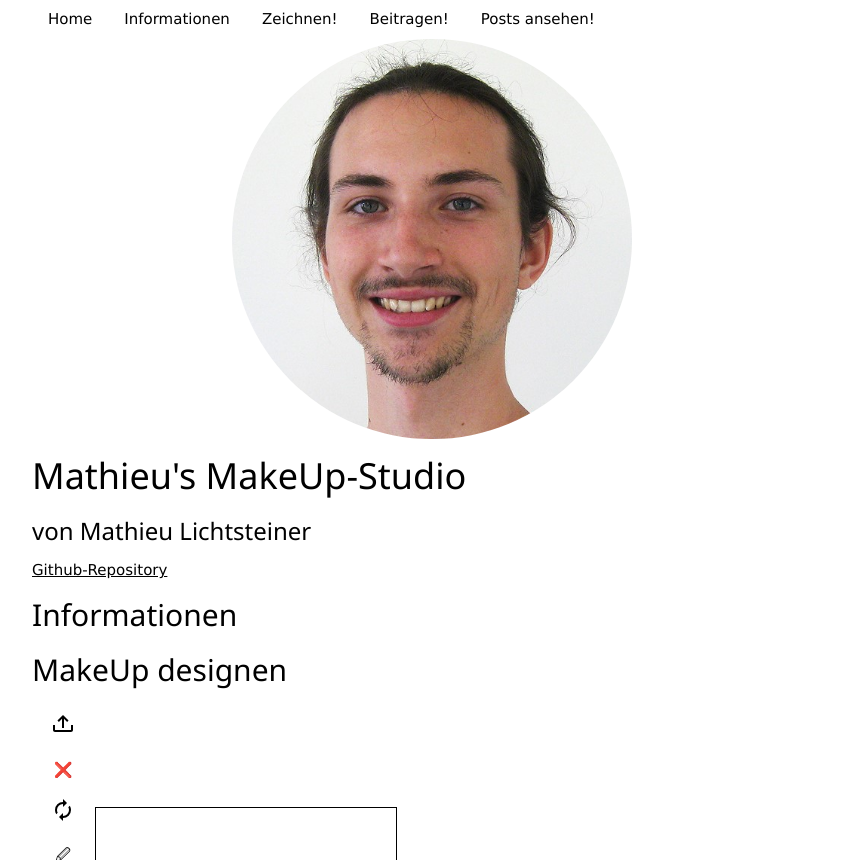
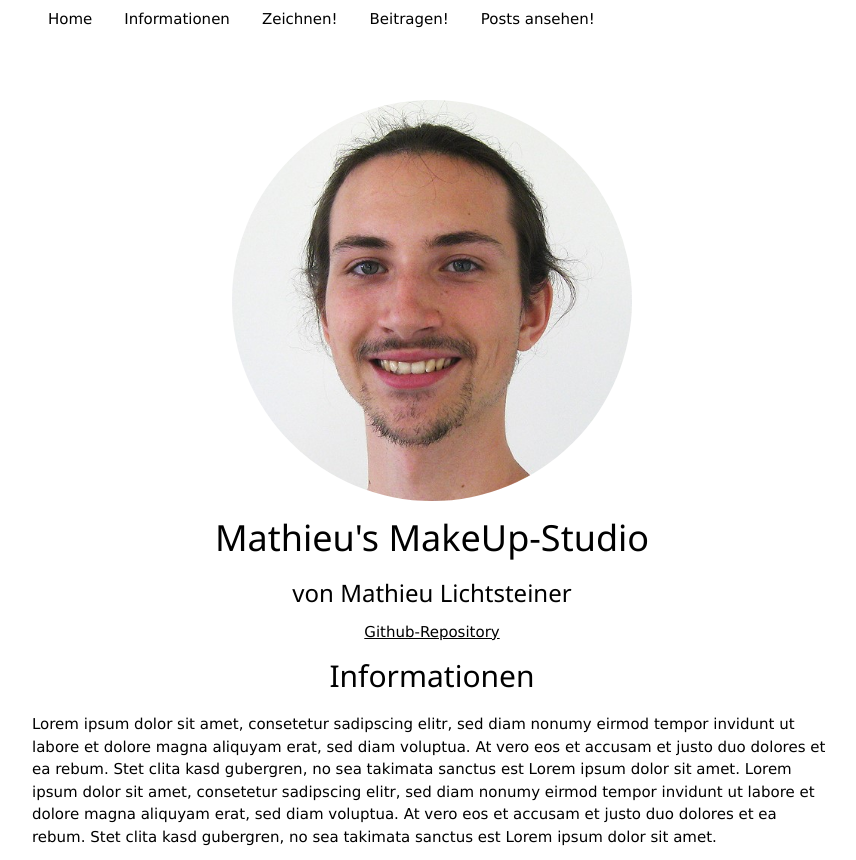
Before and after one commit to Mathieu-Lichtsteiner/WEBT_FS21_Projekt, a PHP site: page / in a window 1280 px wide. Shown: the top 860 px of the page, without its empty margins (208-1064 px from the left). Run offline with PHP 8.4, Linux system fonts and the light colour scheme; a map, chart or similar area stays blank.

Commit message:
Corrected Alignment

```diff
--- a/css/main.css
+++ b/css/main.css
@@ -5,12 +5,26 @@ body {
 	margin: auto;
 }
 
+nav {
+	top: 0;
+	position: fixed;
+	z-index: 10;
+}
+
+h1, h2, h3, a {
+	display: flex;
+	justify-content: center;
+}
+
 /* Id-Selectors */
+
+#main {
+	margin-top: 100px;
+}
 
 #profile-picture {
 	width: 50%;
 	height: 50%;
-	margin: auto;
 	border-radius: 50%;
 	object-fit: cover;
 }
--- a/index.html
+++ b/index.html
@@ -20,7 +20,7 @@
 
 <body>
 
-	<nav class="w3-bar">
+	<nav class="w3-bar w3-white">
 		<a class="w3-bar-item w3-button w3-mobile w3-hide-medium w3-hide-large">&#10094;&#10096;</a>
 		<!-- In den Unterlage &#2261, funktioniert aber in utf8 nicht!, mit &#8801 würde es gehen, aber die html-identity (Congruent & equiv) gefällt mir am besten. -->
 		<a class="w3-bar-item w3-button w3-mobile w3-hide-medium w3-hide-large">&equiv;</a>
@@ -31,18 +31,26 @@
 		<a href="#posts" class="w3-bar-item w3-button w3-mobile w3-hide-small">Posts ansehen!</a>
 	</nav>
 
+	<div id="main">
 		<section id="home">
 			<img id="profile-picture" title="Mathieu Lichtsteiner" src="img/profile.jpg" class="centerHorizontal" />
 			<h1>Mathieu's MakeUp-Studio</h1>
 			<h3>von Mathieu Lichtsteiner</h3>
 			<!-- Sollte ein relativer URL sein, da es sich aber in der Landing-Section (unbewertet) befindet ist es okay.-->
-		<a title="Github-Repository mit Github-Pages öffnen"
+			<a id="test" title="Github-Repository mit Github-Pages öffnen"
 				href="https://github.com/Mathieu-Lichtsteiner/WEBT_FS21_Projekt" target="_blank"
 				rel="noreferrer noopener">Github-Repository</a>
 		</section>
 
 		<section id="information">
 			<h2>Informationen</h2>
+			<p>Lorem ipsum dolor sit amet, consetetur sadipscing elitr, sed diam nonumy eirmod tempor invidunt ut labore
+				et dolore magna aliquyam erat, sed diam voluptua. At vero eos et accusam et justo duo dolores et ea
+				rebum. Stet clita kasd gubergren, no sea takimata sanctus est Lorem ipsum dolor sit amet. Lorem ipsum
+				dolor sit amet, consetetur sadipscing elitr, sed diam nonumy eirmod tempor invidunt ut labore et dolore
+				magna aliquyam erat, sed diam voluptua. At vero eos et accusam et justo duo dolores et ea rebum. Stet
+				clita kasd gubergren, no sea takimata sanctus est Lorem ipsum dolor sit amet.</p>
+			<img src="img/tutorial1.jpg" />
 		</section>
 
 		<section id="draw">
@@ -95,11 +103,15 @@
 			<h2>Beitrag posten</h2>
 			<form name="submitForm">
 				<div class="w3-col m6">
-				<input id="firstName" name="firstName" type="text" placeholder="Angelica" class="w3-input w3-col l6" alt="Vorname eingeben."/>
-				<input id="lastName" name="lastName" type="text" placeholder="Mustermann" class="w3-input w3-col l6" alt="Nachname eingeben."/>
-				<input id="email" name="email" type="email" placeholder="ihre.email@provider.ch" class="w3-input w3-col" alt="Email-Adresse eingeben."/>
+					<input id="firstName" name="firstName" type="text" placeholder="Angelica" class="w3-input w3-col l6"
+						alt="Vorname eingeben." />
+					<input id="lastName" name="lastName" type="text" placeholder="Mustermann" class="w3-input w3-col l6"
+						alt="Nachname eingeben." />
+					<input id="email" name="email" type="email" placeholder="ihre.email@provider.ch"
+						class="w3-input w3-col" alt="Email-Adresse eingeben." />
 				</div>
-			<textarea id="message" name="message" placeholder="Inspiriert von Lady Gaga!" class="w3-input w3-col m6" style="resize: none;" rows="3" alt="Nachricht eingeben."></textarea>
+				<textarea id="message" name="message" placeholder="Inspiriert von Lady Gaga!" class="w3-input w3-col m6"
+					style="resize: none;" rows="3" alt="Nachricht eingeben."></textarea>
 				<input type="submit" name="submitButton" id="submitButton" class="w3-input">
 			</form>
 		</section>
@@ -107,6 +119,8 @@
 		<section id="posts">
 			<h2>Bisherige Beiträge ansehen.</h2>
 		</section>
+	</div>
+
 
 </body>
 
```
Lines whose indentation alone changed are shown as unchanged.
